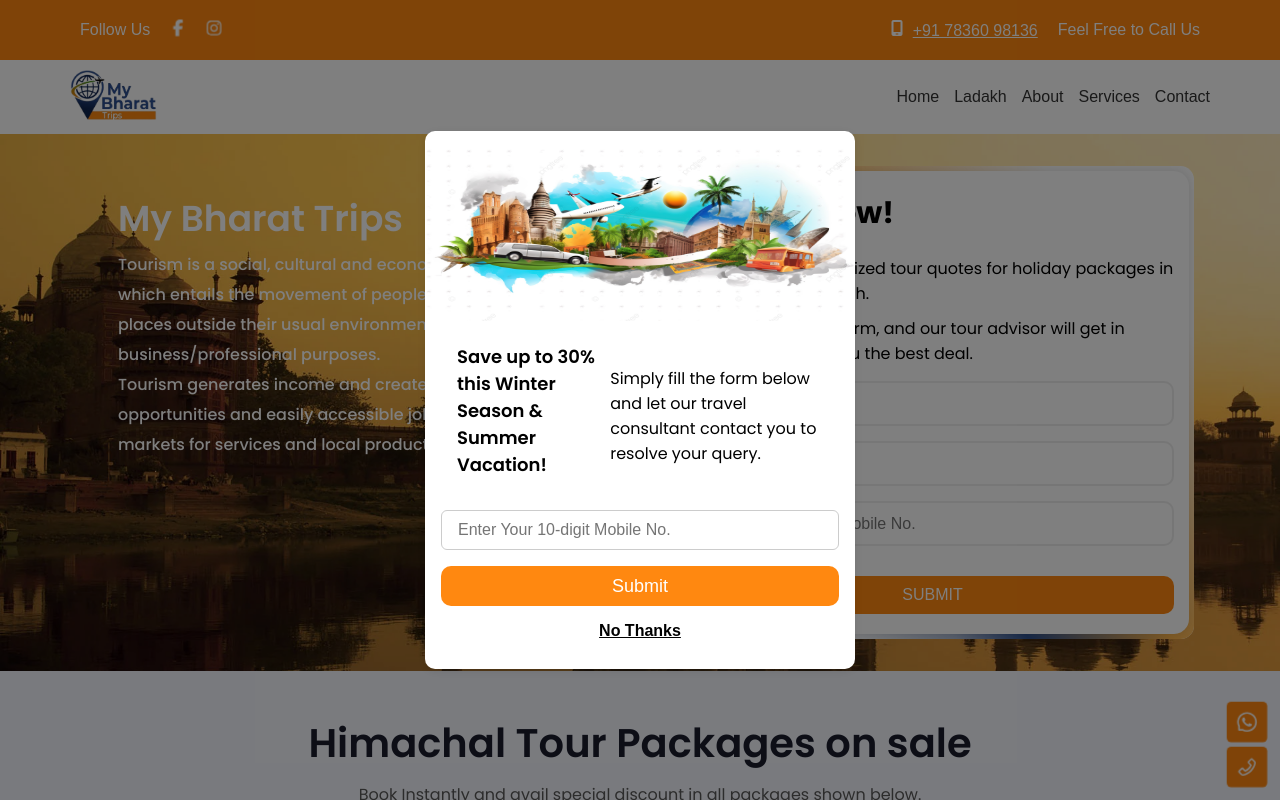
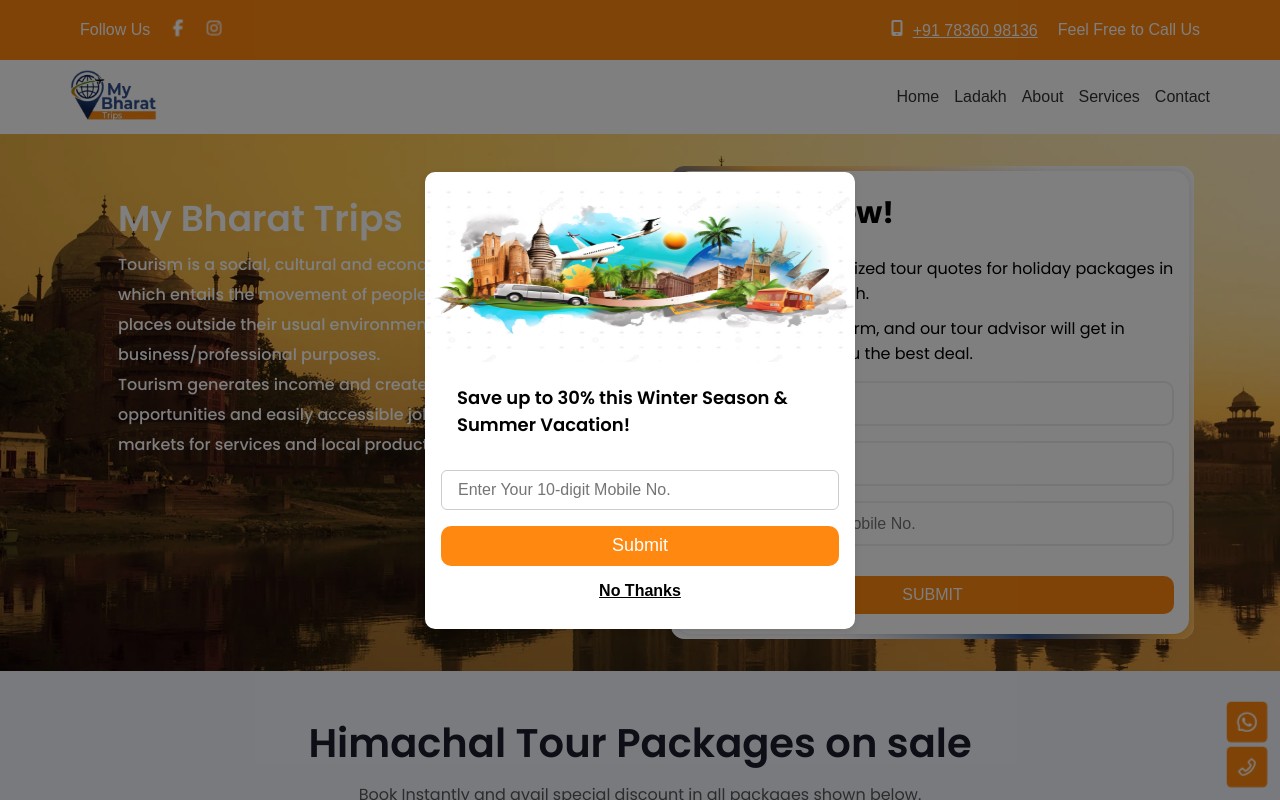
Before and after one commit to vikramkumartejani/himachal-trips, a Next.js app: page / in a window 1280 px wide. Shown: the top 800 px of the page. Built offline with nearby package versions, Linux system fonts and the light colour scheme.

Commit message:
update code

```diff
--- a/src/app/components/EnquiryModel.js
+++ b/src/app/components/EnquiryModel.js
@@ -13,7 +13,6 @@
           <div className='modal-body'>
             <div className='modal-header'>
             <h4>Save up to 30% this Winter Season & Summer Vacation!</h4>
-            <p>Simply fill the form below and let our travel consultant contact you to resolve your query.</p>
             </div>
             <form style={{ width: '100%' }} >
               <div className='modal-input'>
```
